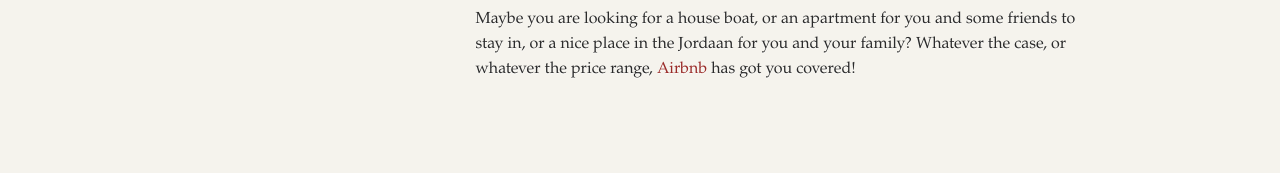
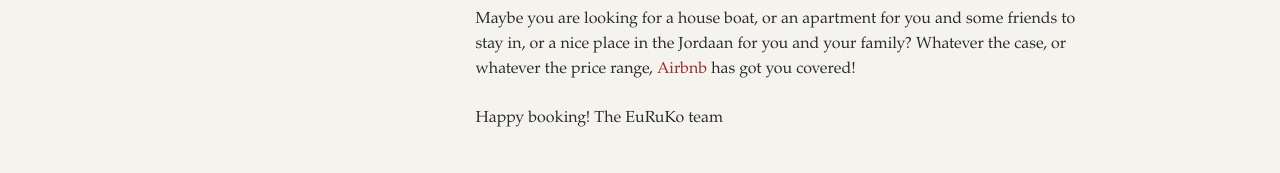
Before and after one commit to euruko2012/euruko2012.github.com, a Jekyll site: the page built from _posts/2012-03-30-hotel-recommendations.md, in a window 1280 px wide. Shown: the part 1623-1796 px from the top of the page. Built offline with Jekyll 4.4.1, drawn with Linux system fonts in a browser that asks for light colours; some web fonts are replaced; Markdown is read by kramdown in place of the engine named in the settings; before the commit the page ends 1750 px from its top, so only the background shows below that.

Commit message:
add a touch of friendliness to the last blogpost

```diff
--- a/_posts/2012-03-30-hotel-recommendations.md
+++ b/_posts/2012-03-30-hotel-recommendations.md
@@ -39,3 +39,6 @@ Expensive but NH has a couple hotels crawling distance from the conference venue
 Dutch architecture is great to look at, but why not stay in it as well?
 
 Maybe you are looking for a house boat, or an apartment for you and some friends to stay in, or a nice place in the Jordaan for you and your family? Whatever the case, or whatever the price range, [Airbnb](http://airbnb.com) has got you covered!
+
+Happy booking!
+The EuRuKo team
```
